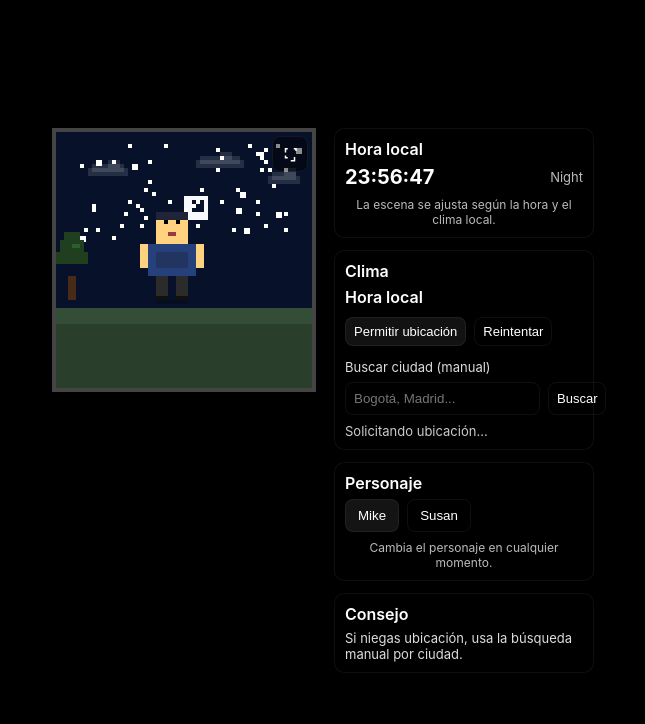
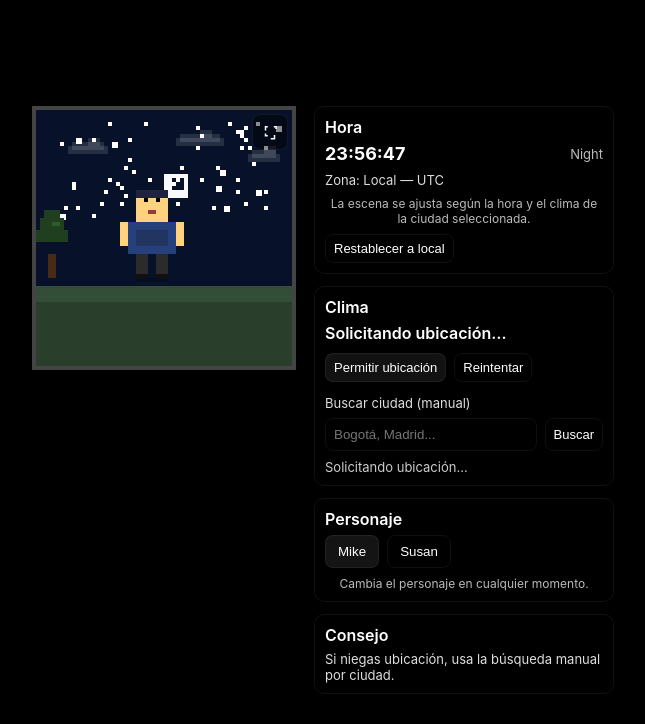
Before and after one commit to coffeetron832/redesigned-octo-memory, a plain HTML site: page index.html in a window 1280 px wide. Shown: the whole page, without its empty margins (317-962 px from the left). Drawn offline with Linux system fonts and the light colour scheme.

Commit message:
Update index.html

```diff
--- a/index.html
+++ b/index.html
@@ -12,44 +12,21 @@
     --muted: rgba(255,255,255,0.06);
   }
   html,body{height:100%;margin:0;background:var(--bg);display:flex;align-items:center;justify-content:center;font-family:Inter,system-ui,Segoe UI,Roboto;color:var(--panel-fg)}
-  .app {
-    display:flex;
-    gap:18px;
-    align-items:flex-start;
-    padding:18px;
-  }
+  .app { display:flex; gap:18px; align-items:flex-start; padding:18px; }
 
   /* CANVAS WRAPPER */
   #container{ position:relative; display:inline-block; border-radius:8px; overflow:visible }
   canvas{ image-rendering: pixelated; border:4px solid #444; background:#88ccee; display:block; }
 
   /* UI column (fuera del canvas) */
-  .ui {
-    width: 260px;
-    display:flex;
-    flex-direction:column;
-    gap:12px;
-  }
-  .card {
-    background: var(--panel-bg);
-    border-radius:10px;
-    padding:10px;
-    border:1px solid var(--muted);
-    backdrop-filter: blur(6px);
-  }
+  .ui { width: 300px; display:flex; flex-direction:column; gap:12px; }
+  .card { background: var(--panel-bg); border-radius:10px; padding:10px; border:1px solid var(--muted); backdrop-filter: blur(6px); }
   .row { display:flex; gap:8px; align-items:center; justify-content:space-between; }
   .title { font-weight:600; margin-bottom:6px; }
   .small { font-size:13px; color:#ddd; }
 
   /* Buttons */
-  .btn {
-    background: transparent;
-    border: 1px solid var(--muted);
-    color: var(--panel-fg);
-    padding:8px 10px;
-    border-radius:8px;
-    cursor:pointer;
-  }
+  .btn { background: transparent; border: 1px solid var(--muted); color: var(--panel-fg); padding:8px 10px; border-radius:8px; cursor:pointer; }
   .btn.primary { background: rgba(255,255,255,0.07); }
   .btn.small { padding:6px 8px; font-size:13px; }
 
@@ -58,17 +35,9 @@
   .char-btn { padding:8px 12px; border-radius:8px; background:transparent; border:1px solid var(--muted); cursor:pointer; color:var(--panel-fg); }
   .char-btn.active { background: rgba(255,255,255,0.08); }
 
-  /* hint */
   .hint { font-size:12px; color:#cfcfcf; opacity:0.9; text-align:center; }
-
-  /* small weather badge used earlier now moved to UI */
   #weatherBadge { font-weight:600; }
-
-  /* responsive: stack on small screens */
-  @media (max-width:800px){
-    .app { flex-direction:column; align-items:center; }
-    .ui { width: 92%; max-width:420px; }
-  }
+  @media (max-width:800px){ .app { flex-direction:column; align-items:center; } .ui { width: 92%; max-width:420px; } }
 </style>
 </head>
 <body>
@@ -76,7 +45,6 @@
     <!-- Canvas area -->
     <div id="container" aria-label="Escenario pixel art">
       <canvas id="game" role="img" aria-label="Escena pixelada"></canvas>
-      <!-- fullscreen icon top-right inside container -->
       <button id="fsBtn" title="Pantalla completa" style="position:absolute; top:8px; right:8px; width:36px; height:36px; border-radius:8px; background:var(--panel-bg); border:1px solid var(--muted); display:grid; place-items:center; cursor:pointer;">
         <svg viewBox="0 0 24 24" width="18" height="18" fill="#fff"><path id="fsPath" d="M7 14H5v4h4v-2H7v-2zm10 6h-4v2h6v-6h-2v4zM5 4v6h2V6h2V4H5zm12 0v2h2v2h2V4h-4z"/></svg>
       </button>
@@ -84,14 +52,18 @@
 
     <!-- Controls outside the canvas -->
     <div class="ui" aria-label="Panel de controles">
-      <!-- Local time card -->
+      <!-- Time card: now shows selected location name and time in that timezone -->
       <div class="card" id="timeCard">
-        <div class="title">Hora local</div>
+        <div class="title">Hora</div>
         <div class="row">
-          <div style="font-size:20px;font-weight:700" id="localTime">--:--:--</div>
+          <div style="font-size:18px;font-weight:700" id="localTime">--:--:--</div>
           <div style="font-size:13px;color:#bbb" id="timePeriod">—</div>
         </div>
-        <div class="small hint" style="margin-top:8px">La escena se ajusta según la hora y el clima local.</div>
+        <div style="margin-top:8px" class="small">Zona: <span id="tzName">Local</span></div>
+        <div style="margin-top:8px" class="small hint">La escena se ajusta según la hora y el clima de la ciudad seleccionada.</div>
+        <div style="margin-top:8px; display:flex; gap:8px;">
+          <button id="resetLocal" class="btn small">Restablecer a local</button>
+        </div>
       </div>
 
       <!-- Weather & location -->
@@ -132,7 +104,7 @@
   </div>
 
 <script>
-/* ================= CONFIG (igual que antes, con añadidos) ================= */
+/* ===================== CONFIG ===================== */
 const LOGICAL = 64;
 const DEFAULT_SCALE = 4;
 let SCALE = DEFAULT_SCALE;
@@ -148,7 +120,7 @@ function applyCanvasSize(){
 }
 applyCanvasSize();
 
-/* STATE */
+/* ===================== STATE ===================== */
 let frame = 0;
 let action = 'idle';
 let actionTime = 0;
@@ -167,6 +139,11 @@ let weather = { kind: 'unknown', temp: null, desc: '—' };
 let rainDrops = [], snowFlakes = [], fogAlpha = 0;
 let character = 'mike';
 
+/* timezone & place handling */
+let browserTZ = Intl.DateTimeFormat().resolvedOptions().timeZone || 'UTC';
+let currentTimezone = browserTZ;      // timezone used for scene/time
+let currentLocationName = 'Local';    // name shown in UI (Local or "City, Country")
+
 /* UI refs */
 const weatherBadge = document.getElementById('weatherBadge');
 const allowLoc = document.getElementById('allowLoc');
@@ -178,10 +155,12 @@ const btnMike = document.getElementById('btnMike');
 const btnSusan = document.getElementById('btnSusan');
 const localTimeEl = document.getElementById('localTime');
 const timePeriodEl = document.getElementById('timePeriod');
+const tzNameEl = document.getElementById('tzName');
+const resetLocalBtn = document.getElementById('resetLocal');
 const fsBtn = document.getElementById('fsBtn');
 const fsPath = document.getElementById('fsPath');
 
-/* UTIL: map open-meteo codes */
+/* ======= UTIL: map weather codes (Open-Meteo) ======= */
 function mapWeatherCode(code){
   if(code === 0) return 'clear';
   if(code === 1 || code === 2) return 'partly';
@@ -194,10 +173,15 @@ function mapWeatherCode(code){
   return 'unknown';
 }
 
-/* Fetch weather (Open-Meteo) */
-async function fetchWeatherAt(lat, lon){
+/* ======= Weather fetch using Open-Meteo (no key) =======
+   fetchWeatherAt(lat, lon, placeNameOpt)
+   The forecast response includes a "timezone" field when `timezone=auto` is used.
+   We capture that timezone and store it in currentTimezone.
+*/
+async function fetchWeatherAt(lat, lon, placeNameOpt){
   try {
-    locStatus.textContent = `Ubicación: ${lat.toFixed(3)}, ${lon.toFixed(3)}`;
+    const placeLabel = placeNameOpt || 'Local';
+    locStatus.textContent = `Ubicación: ${placeLabel} (${lat.toFixed(3)}, ${lon.toFixed(3)})`;
     weatherBadge.textContent = 'Obteniendo clima…';
     const url = `https://api.open-meteo.com/v1/forecast?latitude=${lat}&longitude=${lon}&current_weather=true&timezone=auto`;
     const r = await fetch(url);
@@ -207,8 +191,12 @@ async function fetchWeatherAt(lat, lon){
       const cw = j.current_weather;
       const kind = mapWeatherCode(cw.weathercode);
       weather = { kind, temp: cw.temperature, desc: cw.weathercode };
+      // set timezone based on response (if present)
+      if(j.timezone) currentTimezone = j.timezone;
+      currentLocationName = placeNameOpt || (j.timezone || 'Local');
       updateWeatherEffects();
       updateBadge();
+      updateTimeDisplay(); // update tz label immediately
     } else {
       weather = { kind:'unknown', temp:null, desc:'—' };
       updateBadge();
@@ -220,7 +208,7 @@ async function fetchWeatherAt(lat, lon){
   }
 }
 
-/* Geolocation request (called by UI) */
+/* ======= Geolocation: request and fetch ======= */
 function requestLocationAndWeather(){
   if(!navigator.geolocation){
     weatherBadge.textContent = 'Geolocalización no soportada';
@@ -231,8 +219,8 @@ function requestLocationAndWeather(){
   weatherBadge.textContent = 'Solicitando ubicación…';
   navigator.geolocation.getCurrentPosition(async pos => {
     const { latitude, longitude } = pos.coords;
-    locStatus.textContent = `Ubicación detectada`;
-    await fetchWeatherAt(latitude, longitude);
+    currentLocationName = 'Local';
+    await fetchWeatherAt(latitude, longitude, currentLocationName);
   }, err => {
     console.warn(err);
     locStatus.textContent = 'Ubicación denegada o fallida.';
@@ -240,7 +228,7 @@ function requestLocationAndWeather(){
   }, { timeout: 10000 });
 }
 
-/* Geocode city (Open-Meteo geocoding) */
+/* ======= Geocoding by city (Open-Meteo geocoding) ======= */
 async function geocodeCity(name){
   try {
     locStatus.textContent = 'Buscando ciudad…';
@@ -250,8 +238,10 @@ async function geocodeCity(name){
     const j = await r.json();
     if(j && j.results && j.results.length){
       const res = j.results[0];
-      locStatus.textContent = `Encontrado: ${res.name}, ${res.country}`;
-      await fetchWeatherAt(res.latitude, res.longitude);
+      const placeLabel = `${res.name}${res.admin1 ? ', '+res.admin1 : ''}${res.country ? ', '+res.country : ''}`;
+      locStatus.textContent = `Encontrado: ${placeLabel}`;
+      // fetch weather (forecast with timezone=auto will provide timezone for that location)
+      await fetchWeatherAt(res.latitude, res.longitude, placeLabel);
     } else {
       locStatus.textContent = 'Ciudad no encontrada.';
       weatherBadge.textContent = 'Ciudad no encontrada';
@@ -263,7 +253,7 @@ async function geocodeCity(name){
   }
 }
 
-/* Update weather effects */
+/* ======= Update visual weather effects ======= */
 function updateWeatherEffects(){
   rainDrops = []; snowFlakes = []; fogAlpha = 0;
   switch(weather.kind){
@@ -287,61 +277,52 @@ function updateWeatherEffects(){
   }
 }
 
-/* Update badge text */
-function updateBadge(){
-  const t = weather.temp !== null ? `${Math.round(weather.temp)}°C` : '';
-  let label = '';
-  switch(weather.kind){
-    case 'clear': label = 'Despejado'; break;
-    case 'partly': label = 'Parcial'; break;
-    case 'cloudy': label = 'Nublado'; break;
-    case 'rain': label = 'Lluvia'; break;
-    case 'drizzle': label = 'Llovizna'; break;
-    case 'snow': label = 'Nieve'; break;
-    case 'fog': label = 'Niebla'; break;
-    case 'thunder': label = 'Tormenta'; break;
-    default: label = 'Hora local';
+/* ======= Time helpers using Intl for timezone-aware time ======= */
+function getTimePartsForTimezone(tz){
+  // returns {hour, minute, second}
+  try {
+    const fmt = new Intl.DateTimeFormat('en-US', { hour: '2-digit', minute: '2-digit', second: '2-digit', hour12: false, timeZone: tz });
+    const parts = fmt.formatToParts(new Date());
+    const obj = { hour:0, minute:0, second:0 };
+    for(const p of parts){
+      if(p.type === 'hour') obj.hour = parseInt(p.value,10);
+      if(p.type === 'minute') obj.minute = parseInt(p.value,10);
+      if(p.type === 'second') obj.second = parseInt(p.value,10);
+    }
+    return obj;
+  } catch(e){
+    // Fallback to browser time if Intl fails for some tz
+    const now = new Date();
+    return { hour: now.getHours(), minute: now.getMinutes(), second: now.getSeconds() };
   }
-  weatherBadge.textContent = `${label} ${t}`;
 }
 
-/* Time display update */
-function updateLocalTime(){
-  const now = new Date();
-  const hh = String(now.getHours()).padStart(2,'0');
-  const mm = String(now.getMinutes()).padStart(2,'0');
-  const ss = String(now.getSeconds()).padStart(2,'0');
-  localTimeEl.textContent = `${hh}:${mm}:${ss}`;
-  const period = getTimeOfDay();
-  timePeriodEl.textContent = period.charAt(0).toUpperCase() + period.slice(1);
+function getHourFloat(tz){
+  const p = getTimePartsForTimezone(tz);
+  return p.hour + p.minute/60 + p.second/3600;
 }
-setInterval(updateLocalTime, 1000);
-updateLocalTime();
 
-/* ====== Drawing functions (kept from previous implementation) ====== */
-/* computeSunMoonPos, drawBackground, drawCloud, drawTree, drawGround, drawCharacter, drawRain, updateRain, drawSnow, updateSnow, drawFog, updateAction, loop, drawStarsForNight */
-/* For brevity here: include same drawing/loop code as previous version (unchanged), copying core functions. */
-
-function getTimeOfDay(){
-  const now = new Date();
-  const h = now.getHours();
-  if(h >=6 && h <12) return 'morning';
-  if(h >=12 && h <18) return 'afternoon';
-  if(h >=18 && h <21) return 'evening';
+function getTimeOfDay(tz = currentTimezone){
+  const h = getTimePartsForTimezone(tz).hour;
+  if(h >= 6 && h < 12) return 'morning';
+  if(h >= 12 && h < 18) return 'afternoon';
+  if(h >= 18 && h < 21) return 'evening';
   return 'night';
 }
-function computeSunMoonPos(){
-  const now = new Date();
-  const hour = now.getHours() + now.getMinutes()/60;
-  let sunVisible = (hour >=6 && hour <=18);
-  let t,x,y;
+
+/* compute sun/moon pos using timezone */
+function computeSunMoonPos(tz = currentTimezone){
+  const hourFloat = getHourFloat(tz);
+  let sunVisible = (hourFloat >= 6 && hourFloat <= 18);
+  let t, x, y;
   if(sunVisible){
-    t = (hour - 6) / 12;
+    t = (hourFloat - 6) / 12; // 0..1
     x = 6 + t*(LOGICAL-12);
     y = 6 + Math.sin(t*Math.PI)*10;
     return { sun:true, x, y };
   } else {
-    let hh = hour; if(hh < 6) hh += 24;
+    let hh = hourFloat;
+    if(hh < 6) hh += 24;
     t = (hh - 18) / 12;
     x = 6 + t*(LOGICAL-12);
     y = 6 + Math.sin(t*Math.PI)*10;
@@ -349,6 +330,7 @@ function computeSunMoonPos(){
   }
 }
 
+/* ======= Drawing routines (kept mostly as before) ======= */
 function drawBackground(timeOfDay){
   if(timeOfDay === 'morning') ctx.fillStyle = '#bfefff';
   else if(timeOfDay === 'afternoon') ctx.fillStyle = '#9fe3ff';
@@ -365,7 +347,7 @@ function drawBackground(timeOfDay){
     ctx.restore();
   }
 
-  const pos = computeSunMoonPos();
+  const pos = computeSunMoonPos(currentTimezone);
   ctx.save(); ctx.scale(SCALE,SCALE);
   if(pos.sun){
     ctx.fillStyle = '#FFF3A6'; ctx.fillRect(Math.round(pos.x)-1,Math.round(pos.y)-1,8,8);
@@ -466,12 +448,26 @@ function updateAction(){ const actions=['idle','walk','blink','scratch','jump'];
 const stars = (()=>{ const a=[]; for(let i=0;i<60;i++) a.push({ x: Math.random()*(LOGICAL-6)+3, y: Math.random()*(groundY-20)+2, r: Math.random()>0.85?1.5:1 }); return a; })();
 function drawStarsForNight(){ ctx.save(); ctx.scale(SCALE,SCALE); ctx.fillStyle='#ffffff'; for(const s of stars) ctx.fillRect(Math.round(s.x), Math.round(s.y), s.r, s.r); ctx.restore(); }
 
-/* Main loop */
+/* ======= update UI time display using currentTimezone ======= */
+function updateTimeDisplay(){
+  const parts = getTimePartsForTimezone(currentTimezone);
+  const hh = String(parts.hour).padStart(2,'0');
+  const mm = String(parts.minute).padStart(2,'0');
+  const ss = String(parts.second).padStart(2,'0');
+  localTimeEl.textContent = `${hh}:${mm}:${ss}`;
+  const period = getTimeOfDay(currentTimezone);
+  timePeriodEl.textContent = period.charAt(0).toUpperCase()+period.slice(1);
+  tzNameEl.textContent = currentLocationName + (currentTimezone ? (' — ' + currentTimezone) : '');
+}
+setInterval(updateTimeDisplay, 1000);
+updateTimeDisplay();
+
+/* ======= Main loop (scene) ======= */
 function loop(){
   frame++;
-  const timeOfDay = getTimeOfDay();
+  const timeOfDay = getTimeOfDay(currentTimezone);
 
-  for(const c of clouds){ c.x += c.speed * (timeOfDay==='night'?0.6:1); if(c.x > LOGICAL + c.w) c.x = -c.w - 2; }
+  for(const c of clouds){ c.x += c.speed * (timeOfDay === 'night' ? 0.6 : 1); if(c.x > LOGICAL + c.w) c.x = -c.w - 2; }
 
   if(actionTime > 0) actionTime--; else updateAction();
 
@@ -488,6 +484,7 @@ function loop(){
 
   ctx.clearRect(0,0,canvas.width,canvas.height);
   drawBackground(timeOfDay);
+
   if(timeOfDay === 'night') drawStarsForNight();
   else if(timeOfDay === 'evening'){ ctx.save(); ctx.globalAlpha = 0.25; drawStarsForNight(); ctx.restore(); }
 
@@ -504,8 +501,8 @@ function loop(){
   requestAnimationFrame(loop);
 }
 
-/* Fullscreen handling (same as before) */
-function computeScaleForFullscreen(){ const maxW=window.innerWidth,maxH=window.innerHeight; return Math.max(1, Math.floor(Math.min(maxW/LOGICAL, maxH/LOGICAL))); }
+/* ======= Fullscreen & integer scaling (same as before) ======= */
+function computeScaleForFullscreen(){ const maxW = window.innerWidth, maxH = window.innerHeight; return Math.max(1, Math.floor(Math.min(maxW/LOGICAL, maxH/LOGICAL))); }
 function enterFullscreen(){ if(container.requestFullscreen) container.requestFullscreen(); else if(container.webkitRequestFullscreen) container.webkitRequestFullscreen(); }
 function exitFullscreen(){ if(document.exitFullscreen) document.exitFullscreen(); else if(document.webkitExitFullscreen) document.webkitExitFullscreen(); }
 fsBtn.addEventListener('click', ()=>{ if(!document.fullscreenElement && !document.webkitFullscreenElement) enterFullscreen(); else exitFullscreen(); });
@@ -513,7 +510,7 @@ function updateFullscreenState(){ const isFS = !!(document.fullscreenElement ||
 document.addEventListener('fullscreenchange', updateFullscreenState); document.addEventListener('webkitfullscreenchange', updateFullscreenState);
 window.addEventListener('resize', ()=>{ if(document.fullscreenElement || document.webkitFullscreenElement){ SCALE = computeScaleForFullscreen(); applyCanvasSize(); } });
 
-/* UI events */
+/* ======= UI event handlers ======= */
 allowLoc.addEventListener('click', ()=> { requestLocationAndWeather(); });
 retryLoc.addEventListener('click', ()=> { requestLocationAndWeather(); });
 searchCity.addEventListener('click', ()=> {
@@ -521,17 +518,23 @@ searchCity.addEventListener('click', ()=> {
   if(!name){ locStatus.textContent = 'Escribe una ciudad.'; return; }
   geocodeCity(name);
 });
+resetLocalBtn.addEventListener('click', ()=>{
+  // reset timezone to browser, location name to Local, and re-request location for weather
+  currentTimezone = browserTZ;
+  currentLocationName = 'Local';
+  tzNameEl.textContent = currentLocationName + ' — ' + currentTimezone;
+  requestLocationAndWeather();
+});
 
-/* Character select */
+/* character selection */
 btnMike.addEventListener('click', ()=> { character = 'mike'; btnMike.classList.add('active'); btnSusan.classList.remove('active'); btnMike.setAttribute('aria-checked','true'); btnSusan.setAttribute('aria-checked','false'); });
 btnSusan.addEventListener('click', ()=> { character = 'susan'; btnSusan.classList.add('active'); btnMike.classList.remove('active'); btnSusan.setAttribute('aria-checked','true'); btnMike.setAttribute('aria-checked','false'); });
 
-/* Init */
-requestLocationAndWeather();
+/* ======= init ======= */
+requestLocationAndWeather(); // ask for location at start (user can deny)
 updateAction();
 loop();
-
-/* Keep UI badge and effects updated if weather changed externally */
+/* keep badge and effects updated when weather changes */
 setInterval(()=> { if(weather.kind){ updateWeatherEffects(); updateBadge(); } }, 2500);
 
 </script>
```
